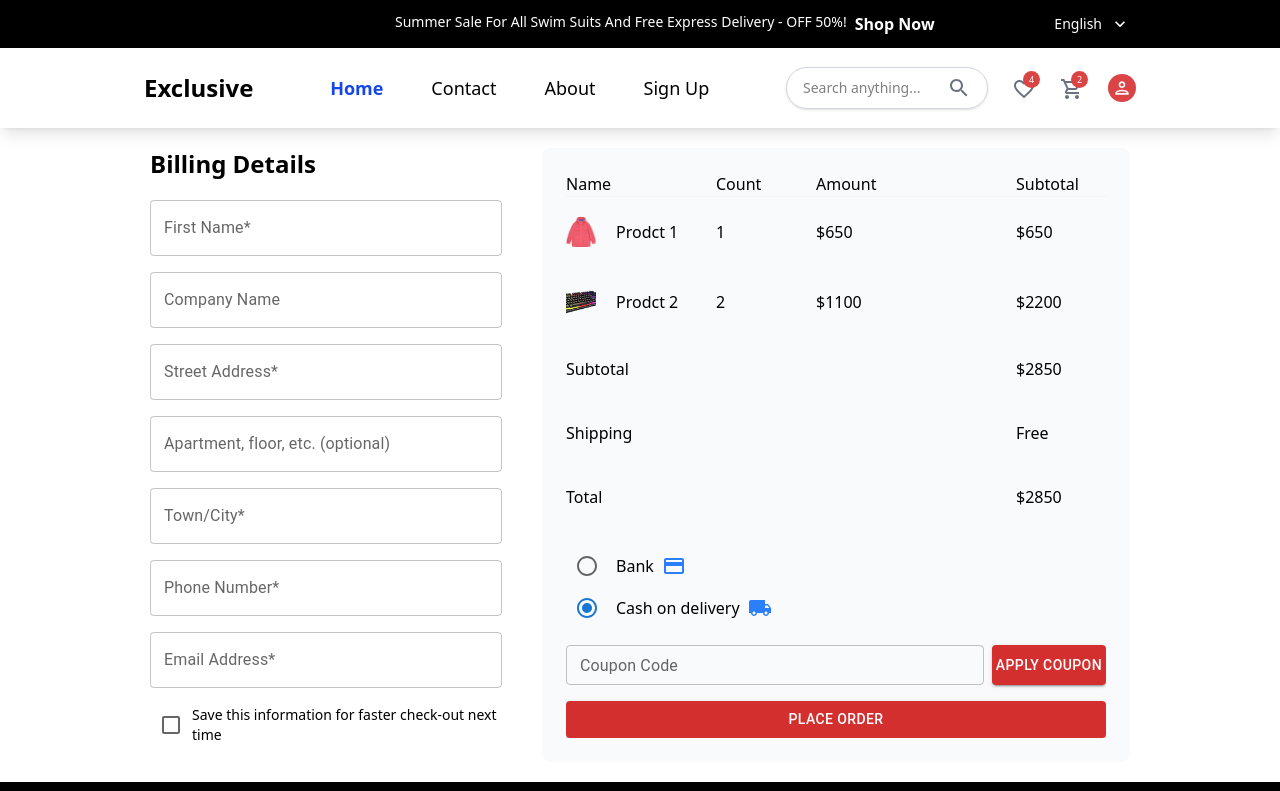
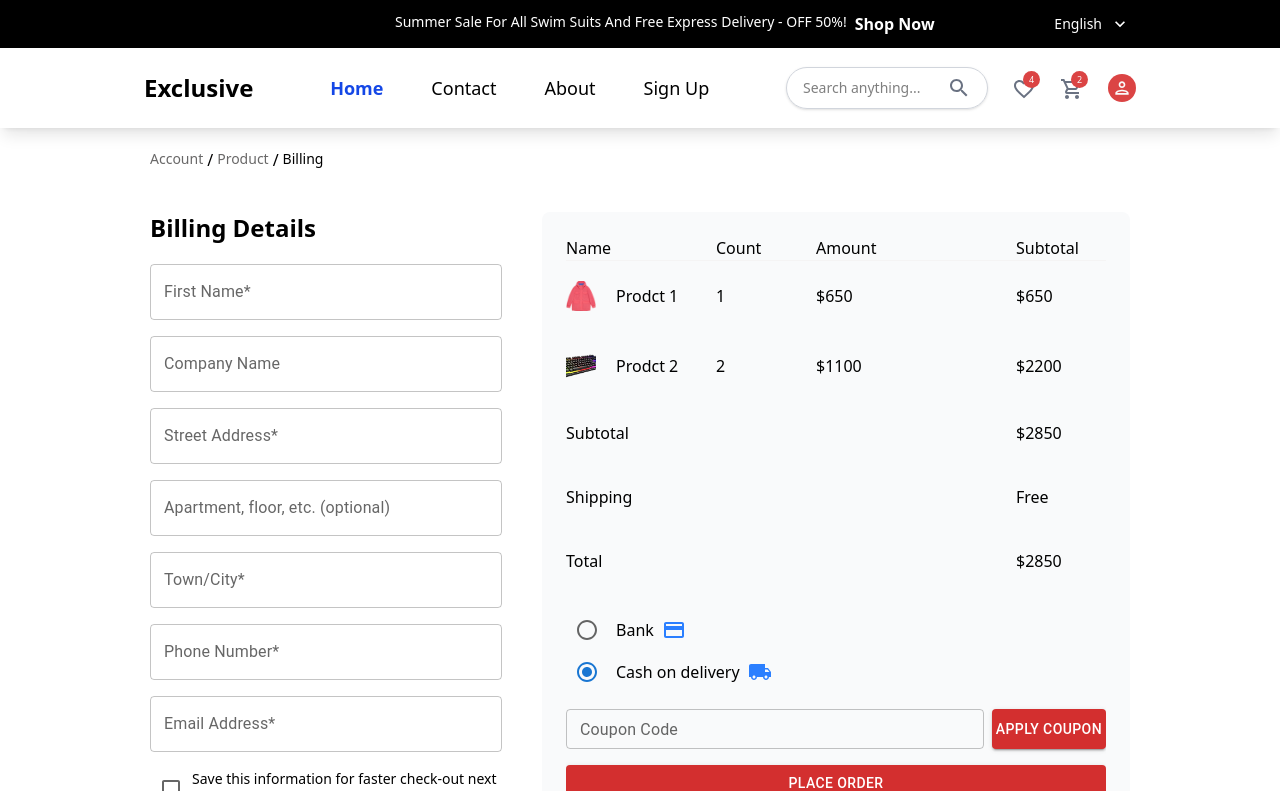
Before and after one commit to mbiopeter/electronic-shop-website, a React (Vite) app: page /billing in a window 1280 px wide. Shown: the top 791 px of the page. Built offline with nearby package versions, Linux system fonts and the light colour scheme.

Commit message:
finished billing page

```diff
--- a/src/views/pages/billing/Billing.jsx
+++ b/src/views/pages/billing/Billing.jsx
@@ -32,9 +32,15 @@ const Billing = () => {
     })
 
     return (
-        <div className='w-full flex flex-col lg:flex-row py-5 px-[50px] justify-between lg:px-[150px] gap-10'>
-
-
+        <div className='w-full flex flex-col px-[50px] justify-start lg:px-[150px]'>
+            <div className="flex justify-start items-center py-5">
+                <div className="flex flex-row gap-1">
+                    <span className="text-[14px] text-[#696868] font-[400]">Account</span>/
+                    <span className="text-[14px] text-[#696868] font-[400]">Product</span>/
+                    <span className="text-[14px] text-[#000000] font-[400]">Billing</span>
+                </div>
+            </div>
+            <div className='w-full flex flex-col lg:flex-row py-5 justify-between gap-10'>
                 <div className='w-full lg:w-[40%]'>
                     <h2 className='text-2xl font-semibold mb-5'>Billing Details</h2>
                     <form className='flex flex-col gap-4'>
@@ -113,6 +119,7 @@ const Billing = () => {
                     </div>
                 </div>
             </div>
+        </div>
     );
 };
 
```
Lines whose indentation alone changed are shown as unchanged.
